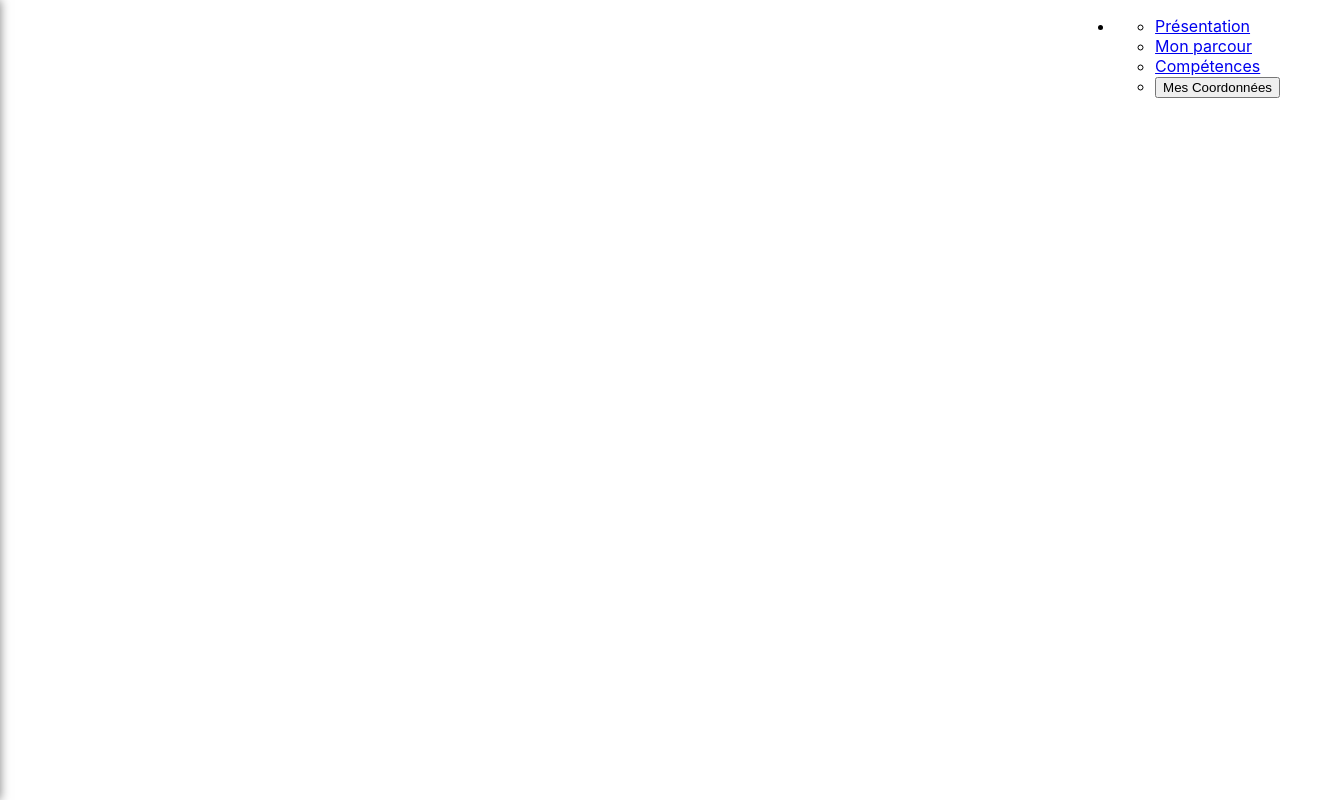
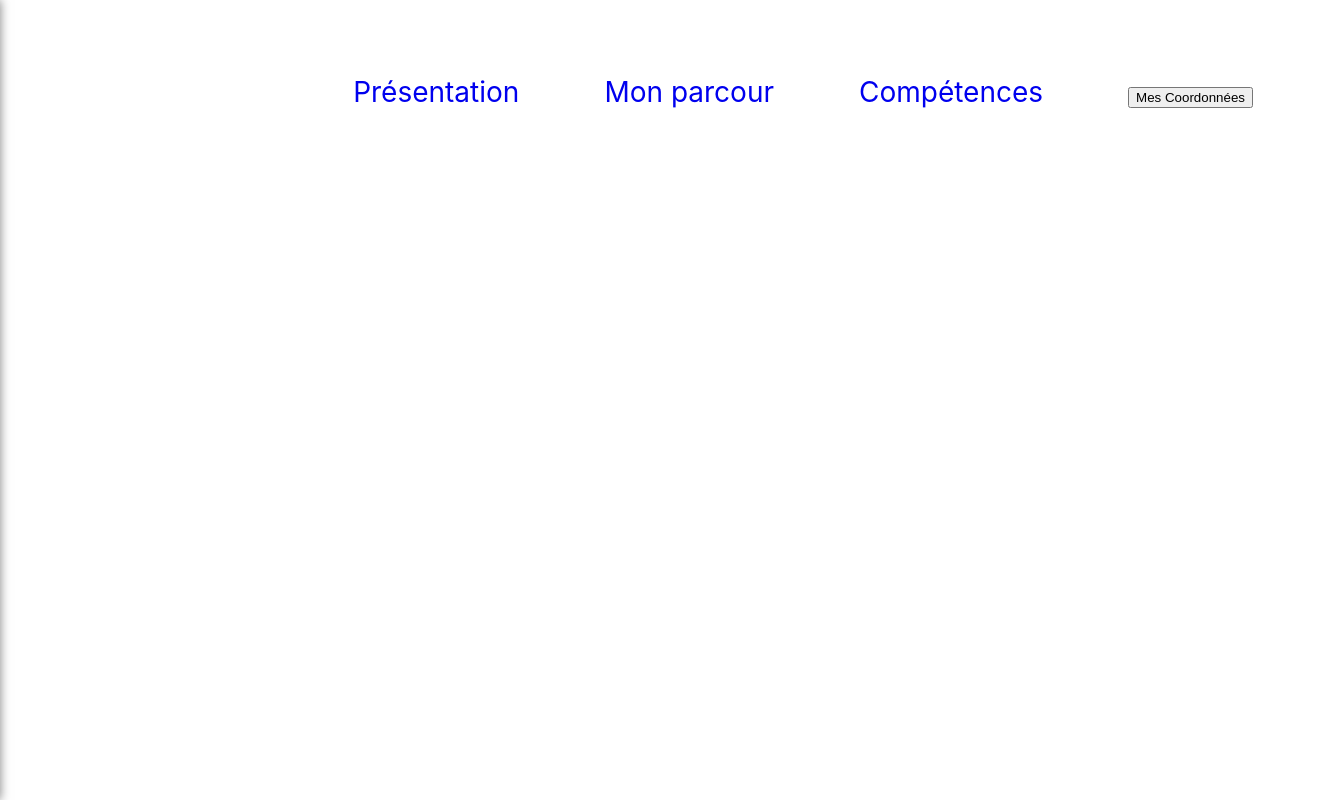
Before and after one commit to jujuli1/projetcv, a React (Create React App) app: page / in a window 1280 px wide. Shown: the whole page, 1338 px wide, since content can reach past the window. Built offline with nearby package versions, Linux system fonts and the light colour scheme.

Commit message:
projetcv

```diff
--- a/src/App.css
+++ b/src/App.css
@@ -1,3 +1,7 @@
+a{
+  text-decoration: none;
+}
+
 /* Style du menu latéral */
 .sidePanel {
   position: fixed;
@@ -177,7 +181,53 @@ width: 89%;
 }
 
 
+/*  Side menu*/
+
+@media (min-width: 501px) {
+  .Link {
+      list-style-type: none;
+      font-size: 28px;
+      margin-right: -58px;
+      display: flex;
+      margin-top: 75px;
+  }
+
+  li {
+      margin-right: 85px;
+  }
+
+  .Link li:hover {
+    transform: scale(1.1);
+    transition: transform 0.3s ease;
+}
+}
+
 /*Responsive */
+
+@media (max-width: 500px) {
+
+    .Link{
+
+      list-style-type: none;
+      display: block ruby;
+      font-size: 13px;
+      margin-top: 30px;
+
+  }
+
+}
+
+@media (max-width: 500px) {
+
+  li{
+
+    margin-right: 10px;
+
+}
+
+}
+
+
 
 @media (max-width: 768px) {
   .sidePanel {
@@ -206,6 +256,16 @@ width: 89%;
 
 }
 
+
+@media (max-width: 768px) {
+  .sidePanelClose {
+
+  }
+
+}
+
+
+
 @media (max-width: 768px) {
   .qui-container p {
     margin-bottom: 1em;
@@ -221,3 +281,15 @@ width: 89%;
   }
 
 }
+
+
+@media (max-width: 768px) {
+  .paragraphequi {
+    position: absolute;
+  color: aliceblue;
+  font-weight: bold;
+  width: 89%;
+  margin-left: 15px;
+  }
+
+}
--- a/src/components/sideMenu.js
+++ b/src/components/sideMenu.js
@@ -27,10 +27,10 @@ const SideMenu = () => {
     return (
         <div className='sidemenu'>
 
-            <ul>
 
 
-                <li>
+
+
 
                     <ul>
                         <div  className='Link'>
@@ -43,9 +43,9 @@ const SideMenu = () => {
                         </div>
 
                     </ul>
-                </li>
 
-            </ul>
+
+
 
             <Modal
                 isOpen={modalIsOpen}
```
